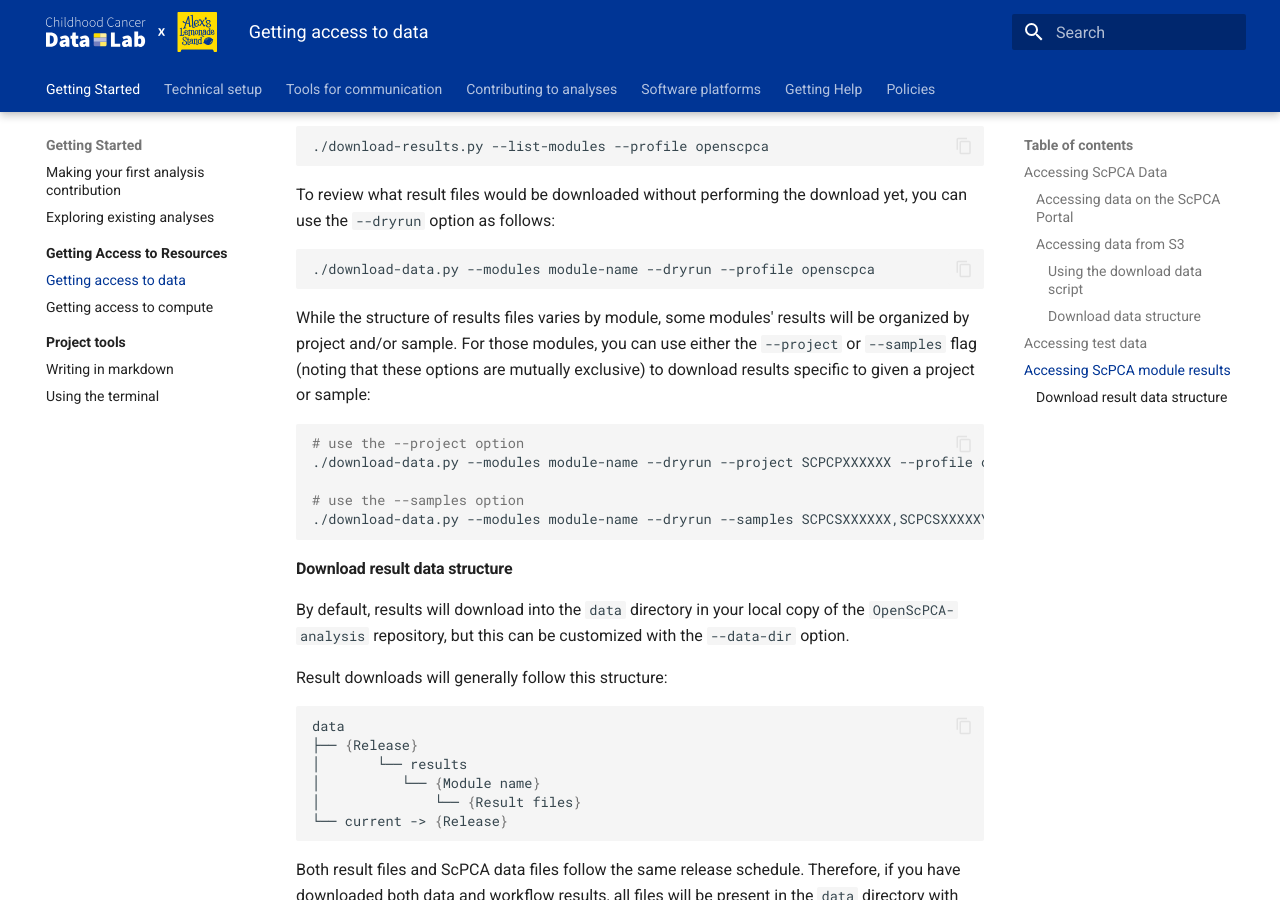
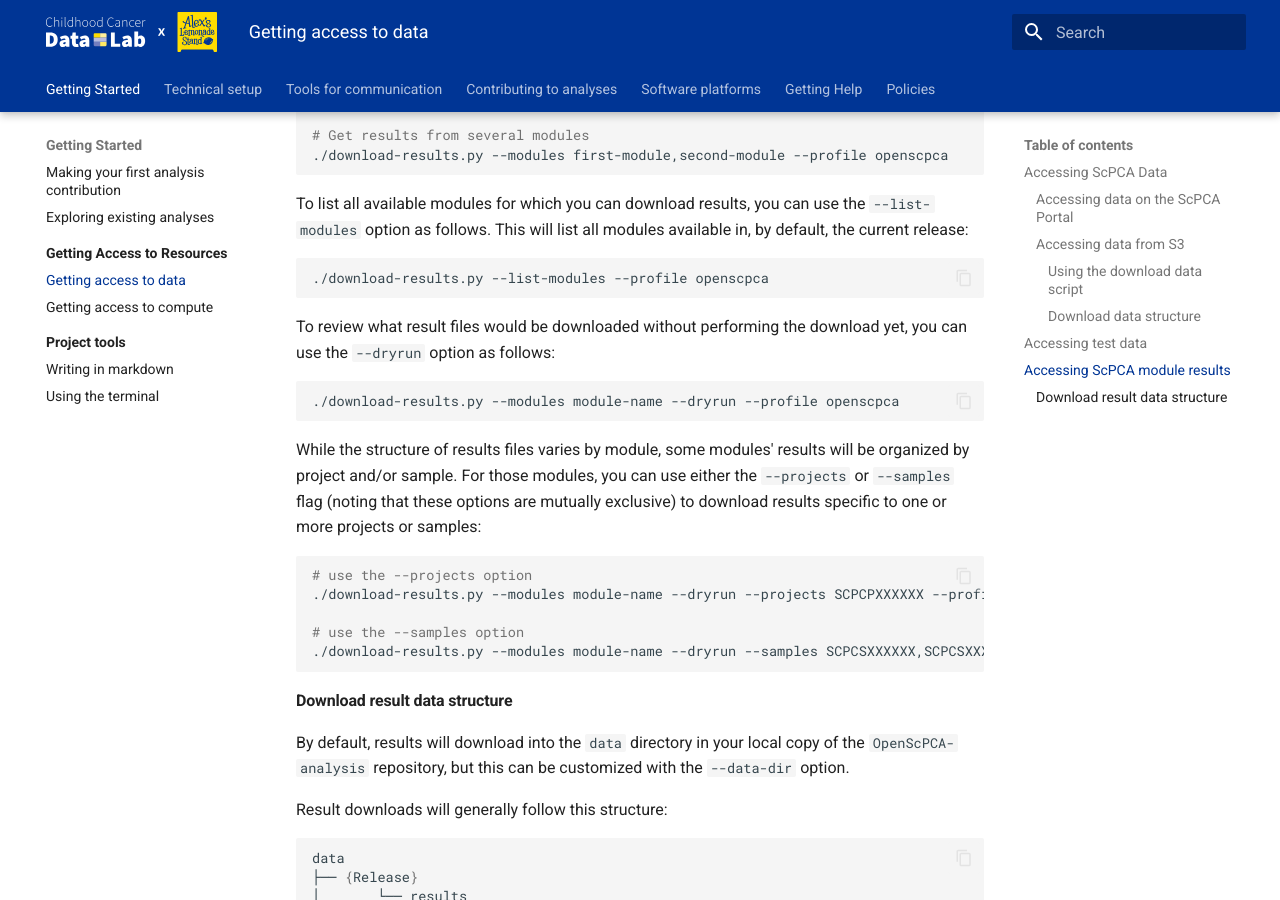
Before and after one commit to AlexsLemonade/OpenScPCA-analysis, an MkDocs documentation site: the page built from docs/getting-started/accessing-resources/getting-access-to-data.md, in a window 1280 px wide and 900 px high, scrolled down 4324 px. Built offline with MkDocs 1.6.1 and Material for MkDocs 9.7.7, drawn with Linux system fonts in a browser that asks for light colours; some of the changed text lies outside the part shown.

Commit message:
projects is plural, and add a parallel example to data download

````diff
--- a/docs/getting-started/accessing-resources/getting-access-to-data.md
+++ b/docs/getting-started/accessing-resources/getting-access-to-data.md
@@ -82,7 +82,15 @@
 ./download-data.py --dryrun --profile openscpca
 ```
 
-If you're only working with a subset of the data, you can use the `--projects` or `--samples` to download select samples (note: these options are mutually exclusive).
+If you're only working with a subset of the data, you can use the `--projects` or `--samples` to download select samples (note: these options are mutually exclusive):
+
+```sh
+# use the --projects option
+./download-data.py --projects SCPCPXXXXXX --profile openscpca
+
+# use the --samples option
+./download-data.py --samples SCPCSXXXXXX,SCPCSXXXXXY --profile openscpca
+```
 
 #### Download data structure
 
@@ -176,18 +184,18 @@
 To review what result files would be downloaded without performing the download yet, you can use the `--dryrun` option as follows:
 
 ```sh
-./download-data.py --modules module-name --dryrun --profile openscpca
+./download-results.py --modules module-name --dryrun --profile openscpca
 ```
 
 While the structure of results files varies by module, some modules' results will be organized by project and/or sample.
-For those modules, you can use either the `--project` or `--samples` flag (noting that these options are mutually exclusive) to download results specific to given a project or sample:
+For those modules, you can use either the `--projects` or `--samples` flag (noting that these options are mutually exclusive) to download results specific to one or more projects or samples:
 
 ```sh
-# use the --project option
-./download-data.py --modules module-name --dryrun --project SCPCPXXXXXX --profile openscpca
+# use the --projects option
+./download-results.py --modules module-name --dryrun --projects SCPCPXXXXXX --profile openscpca
 
 # use the --samples option
-./download-data.py --modules module-name --dryrun --samples SCPCSXXXXXX,SCPCSXXXXXY --profile openscpca
+./download-results.py --modules module-name --dryrun --samples SCPCSXXXXXX,SCPCSXXXXXY --profile openscpca
 ```
 
 
````
